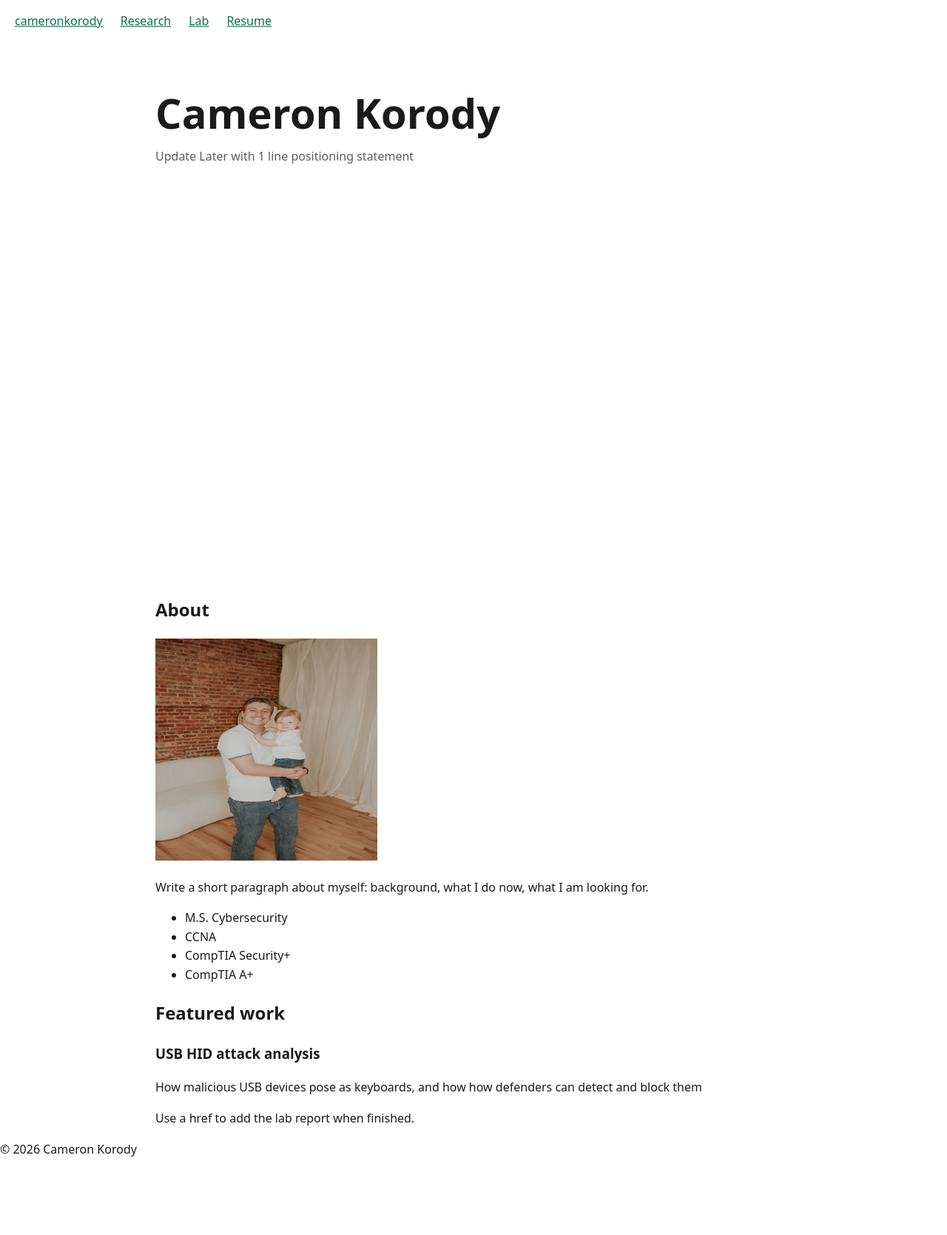
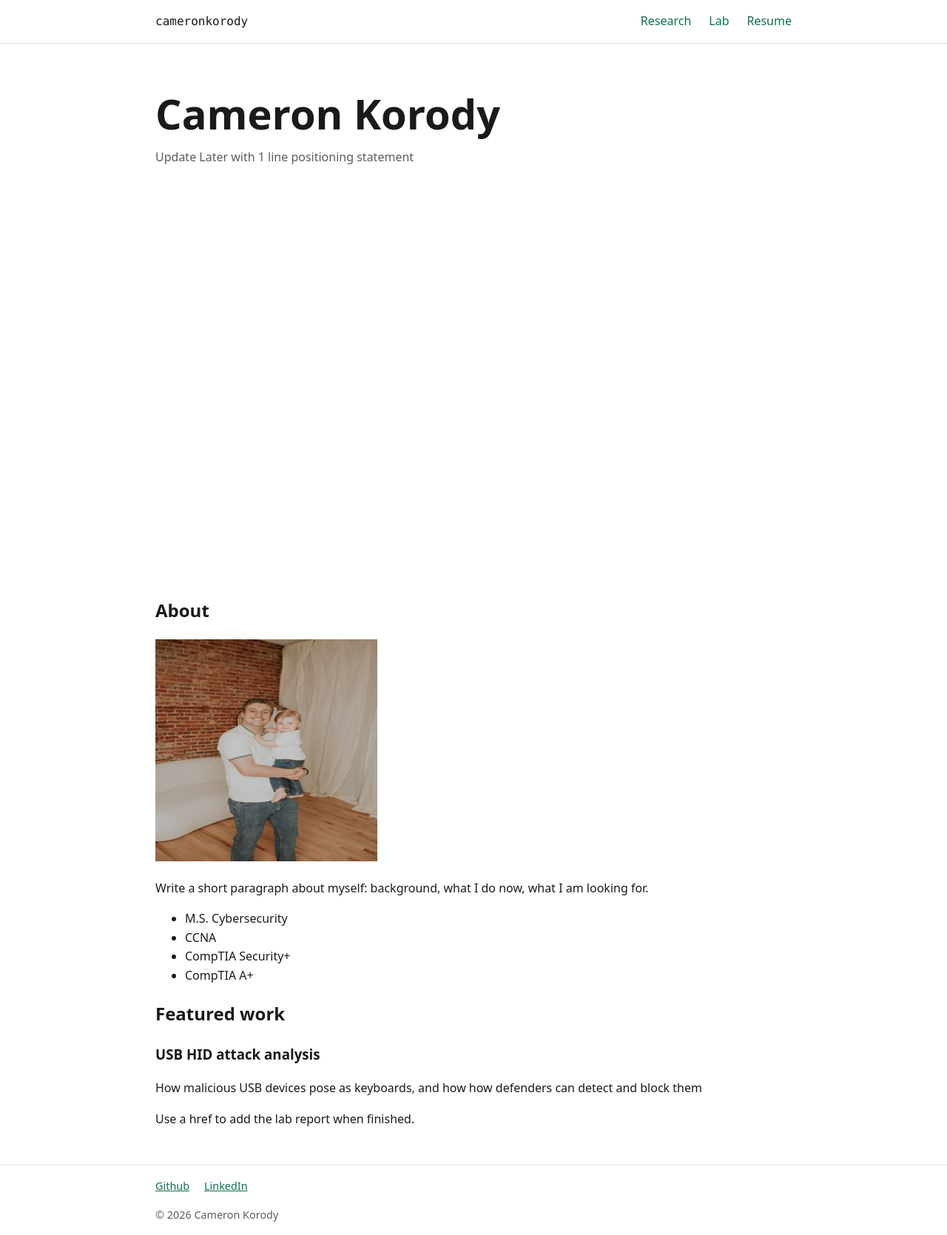
Before and after one commit to CamKorody35/cameronkorody.com, a plain HTML site: page index.html in a window 1280 px wide. Shown: the whole page at 74% size. Before the commit the page ends 1582 px from the top, so only its background shows below. Drawn offline with Linux system fonts and the light colour scheme.

Commit message:
Style nav, footer, and focus states

```diff
--- a/index.html
+++ b/index.html
@@ -9,7 +9,7 @@
     <body>
         <header>
             <nav>
-                <a href="/">cameronkorody</a>
+                <a href="/" aria-current="page">cameronkorody</a>
                 <a href="/research/">Research</a>
                 <a href="/lab/">Lab</a>
                 <a href="/resume/">Resume</a>
@@ -45,6 +45,10 @@
         </main>
 
         <footer>
+            <ul>
+                <li><a href="https://github.com/CamKorody35" target="_blank" rel="noopener noreferrer">Github</a></li>
+                <li><a href="https://www.linkedin.com/in/cameronkorody" target="_blank" rel="noopener noreferrer">LinkedIn</a></li>
+            </ul>
             <p>&copy; 2026 Cameron Korody</p>
         </footer>
     </body>
--- a/style.css
+++ b/style.css
@@ -61,3 +61,60 @@ main > section:first-child p {
 a {
     color: var(--accent);
 }
+
+header {
+    border-bottom: 1px solid var(--border);
+}
+
+nav {
+    max-width: 900px;
+    margin: 0 auto;
+    padding: 1rem 1.25rem;
+    display: flex;
+    align-items: center;
+    gap: 1.5rem;
+}
+
+nav a {
+    color: var (--muted);
+    text-decoration: none;
+    font-weight: 500;
+}
+
+nav a:hover,
+nav a[aria-current="page"] {
+    color: var(--text);
+}
+
+nav a:first-child {
+    margin-right: auto;
+    color: var(--text);
+    font-family: ui-monospace, "SF Mono", Menlo, monospace;
+}
+
+a:focus-visible {
+    outline: 2px solid var(--accent);
+    outline-offset: 3px;
+    border-radius: 4px;
+}
+
+footer {
+    border-top: 1px solid var(--border);
+    margin-top: 3rem;
+}
+
+footer p,
+footer ul {
+    max-width: 900px;
+    margin: 0 auto;
+    padding: 1rem 1.25rem;
+    color: var(--muted);
+    font-size: 0.9rem;
+}
+
+footer ul {
+    list-style: none;
+    display: flex;
+    gap: 1.25rem;
+    padding-bottom: 0;
+}
```
